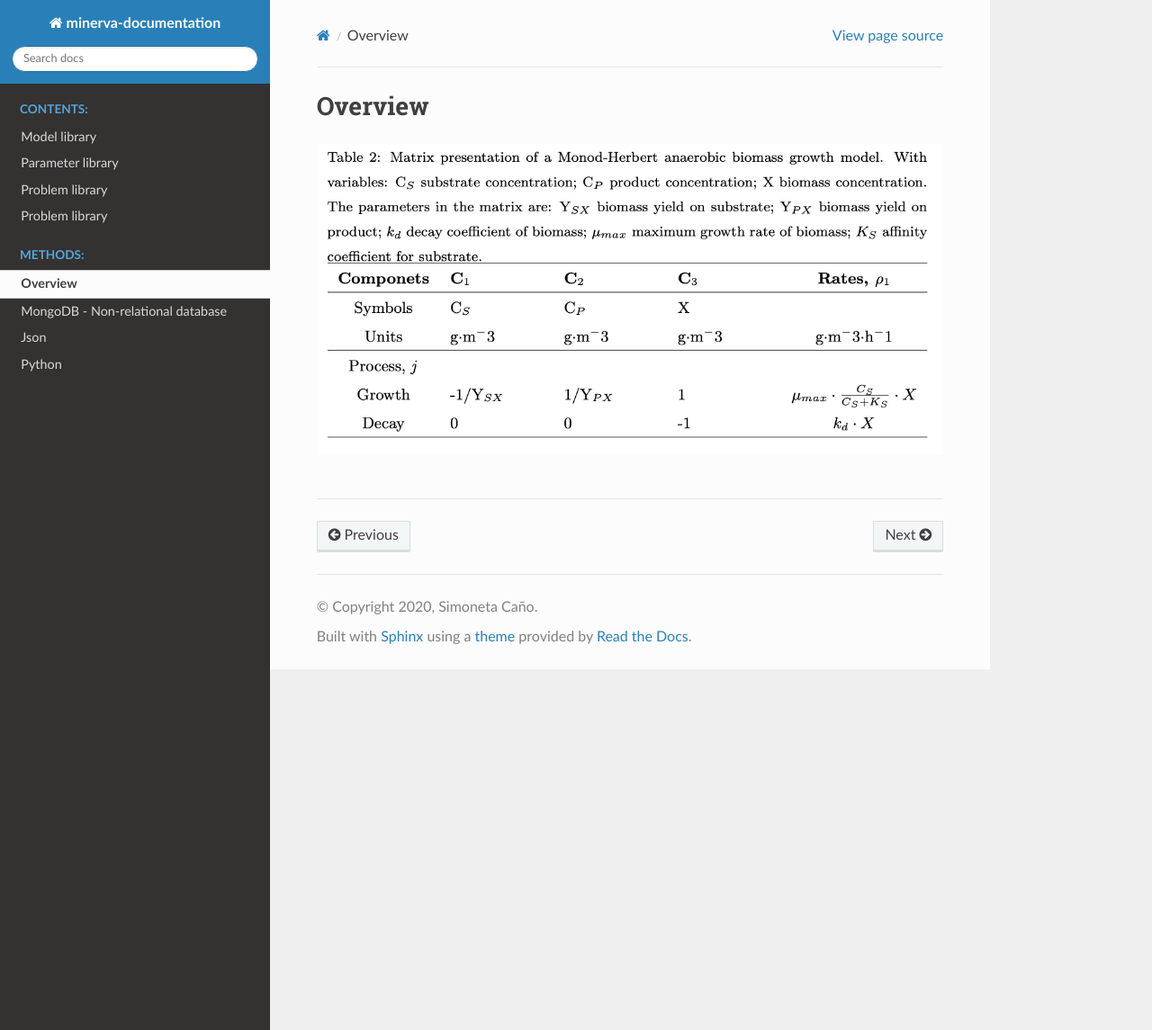
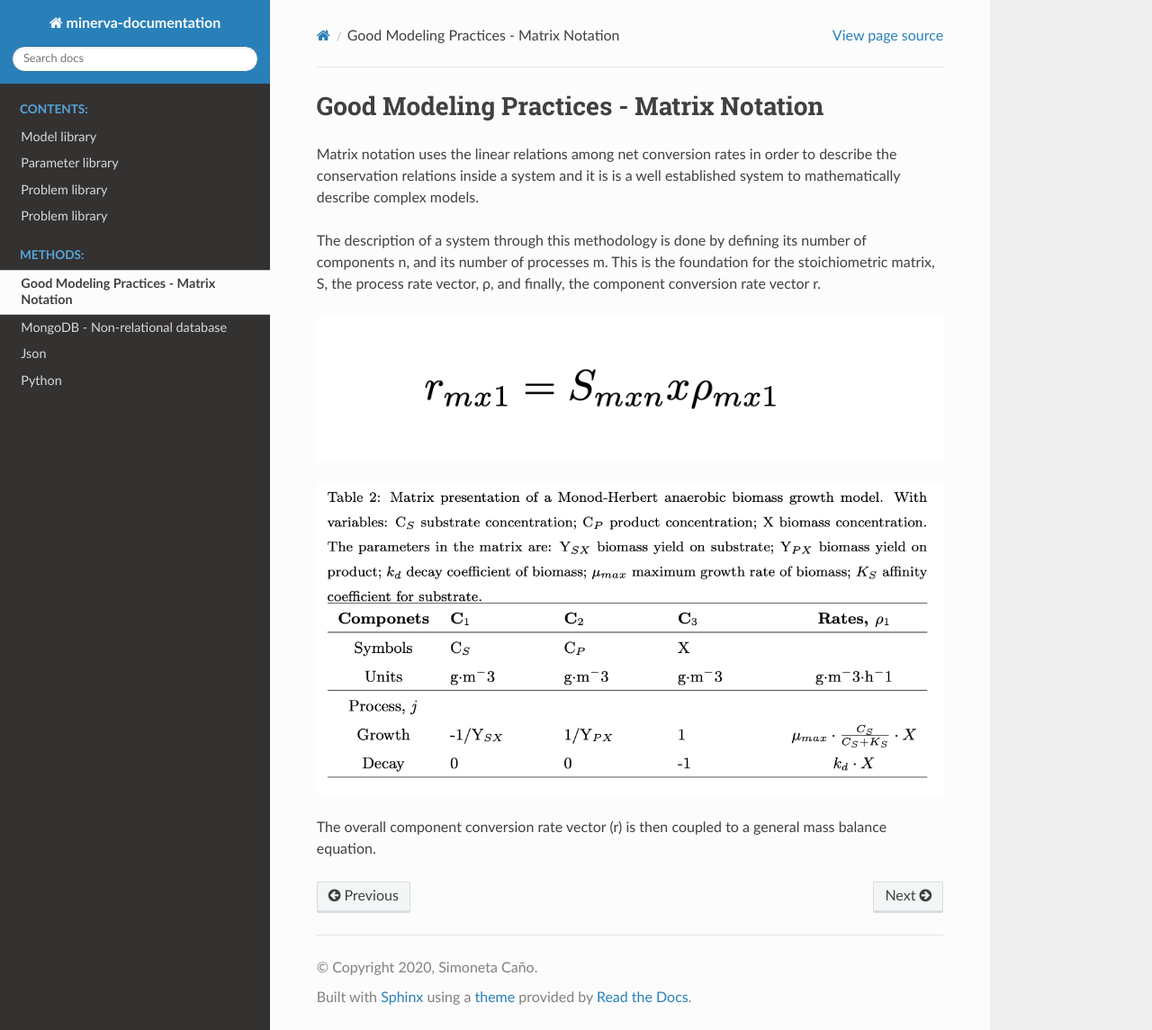
Before and after one commit to BioVL/minerva-docs, a Sphinx documentation site: the page built from docs/MatrixNotation.rst, in a window 1280 px wide and 1145 px high. Shown: the whole window at 90% size. Built offline with Sphinx 7.4.7 and the Read the Docs theme 2.0.0, drawn with Linux system fonts in a browser that asks for light colours.

Commit message:
matrixnotation

```diff
--- a/docs/MatrixNotation.rst
+++ b/docs/MatrixNotation.rst
@@ -1,5 +1,17 @@
-Overview
------------------------------
+Good Modeling Practices - Matrix Notation
+=========
+
+Matrix notation uses the linear relations among net conversion rates in order to describe the conservation relations inside a system and it is is a well established system to mathematically describe complex models.
+
+
+The description of a system through this methodology is done by defining its number of components n, and its number of processes m. This is the foundation for the stoichiometric matrix, S, the process rate vector, ρ, and finally, the component conversion rate vector r.
+
+.. image:: graphics/equation.png
+
+
+
 
 .. image:: graphics/stoichiometric_table.png
-================================
+
+
+The overall component conversion rate vector (r) is then coupled to a general mass balance equation.
```
Also changed, not shown: docs/graphics/equation.png (added).
